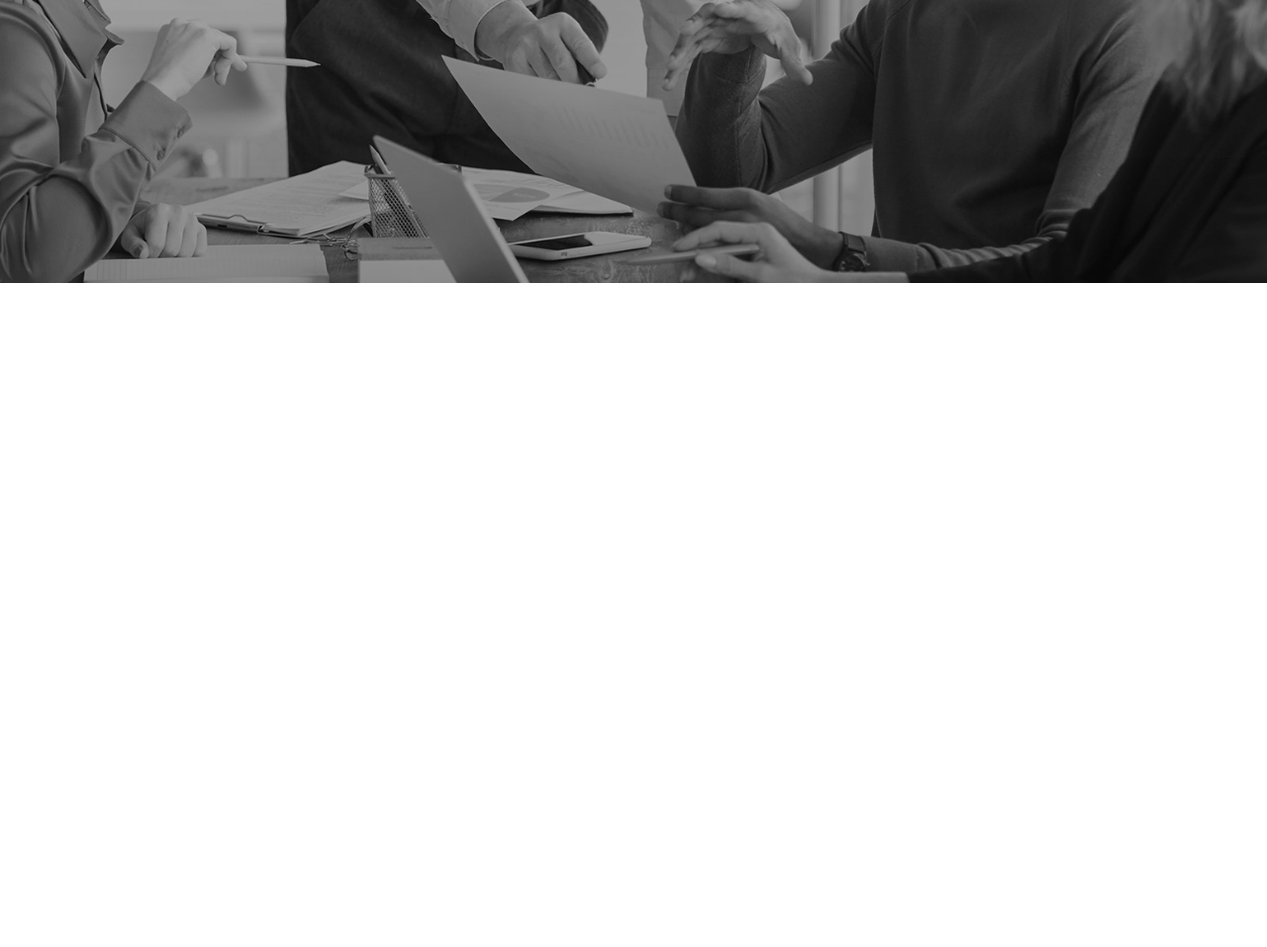
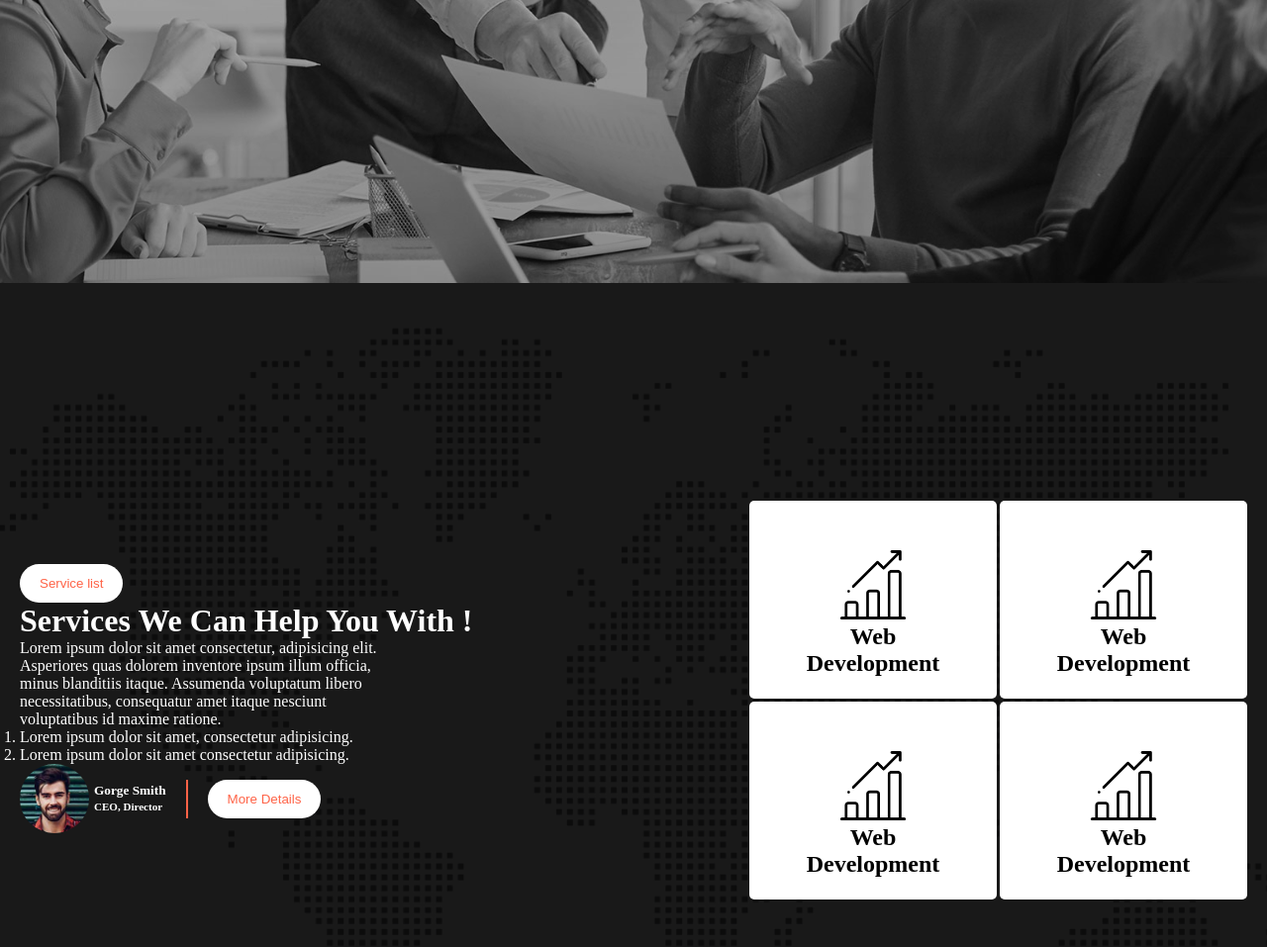
Before and after one commit to riasat01/riasats-digital-agency, a plain HTML site: page index.html in a window 1280 px wide. Shown: the part 603-1560 px from the top of the page at 99% size. Before the commit the page ends 889 px from the top, so only its background shows below. Drawn offline with Linux system fonts and the light colour scheme.

Commit message:
author section done

```diff
--- a/index.html
+++ b/index.html
@@ -34,7 +34,50 @@
         </div>
 
     </header>
-    <main></main>
+    <main>
+        <div class="service-container">
+            <div class="left-service">
+                <button class="btn btn-round">Service list</button>
+                <h1>Services We Can Help You With !</h1>
+                <p class="service-description">Lorem ipsum dolor sit amet consectetur, adipisicing elit. Asperiores quas dolorem inventore ipsum illum officia, minus blanditiis itaque. Assumenda voluptatum libero necessitatibus, consequatur amet itaque nesciunt voluptatibus id maxime ratione.</p>
+                <ol>
+                    <li>Lorem ipsum dolor sit amet, consectetur adipisicing.</li>
+                    <li>Lorem ipsum dolor sit amet consectetur adipisicing.</li>
+                </ol>
+                <div class="author-container">
+                    <div class="profile">
+                        <img class="author-img" src="./asset/image/author.jpg" alt="">
+                        <h5>Gorge Smith <br><small>CEO, Director</small></h5>
+                    </div>
+                    <div class="author-btn">
+                        <button class="btn btn-round">More Details</button>
+                    </div>
+                </div>
+            </div>
+            <div class="right-service">
+                <div class="box-row">
+                    <div class="box">
+                        <img class="icon" src="./asset/icons/bar-chart.png" alt="">
+                        <h2>Web Development</h2>
+                    </div>
+                    <div class="box">
+                        <img class="icon" src="./asset/icons/bar-chart.png" alt="">
+                        <h2>Web Development</h2>
+                    </div>
+                </div>
+                <div class="box-row">
+                    <div class="box">
+                        <img class="icon" src="./asset/icons/bar-chart.png" alt="">
+                        <h2>Web Development</h2>
+                    </div>
+                    <div class="box">
+                        <img class="icon" src="./asset/icons/bar-chart.png" alt="">
+                        <h2>Web Development</h2>
+                    </div>
+                </div>
+            </div>
+        </div>
+    </main>
     <footer></footer>
 </body>
 
--- a/style.css
+++ b/style.css
@@ -49,3 +49,60 @@
     background-color: tomato;
     color: white;
 }
+.service-container{
+    height: 100vh;
+    background-image: url('./asset/image/footer-bg.png'),linear-gradient(rgba(0,0,0,0.9),rgba(0,0,0,0.9));
+    background-blend-mode: overlay;
+    background-position: center;
+    background-repeat: no-repeat;
+    background-size: cover;
+    color: white;
+    display: flex;
+    justify-content: space-around;
+    align-items: center;
+    padding: 20px;
+}
+.icon{
+    width: 70px;
+}
+.box{
+    text-align: center;
+    width: 150px;
+    height: 100px;
+    padding: 50px;
+    background-color: white;
+    color: #000;
+    border-radius: 5px;
+    /* box-shadow: 4px 4px 8px gray; */
+}
+.service-description{
+    max-width: 50%;
+}
+.box-row{
+    display: flex;
+    gap: 3px;
+    margin-top: 3px;
+}
+.author-img{
+    width: 70px;
+    border-radius: 35px;
+}
+.author-container{
+    display: flex;
+    gap: 20px;
+    align-items: center;
+}
+.profile{
+    display: flex;
+    align-items: center;
+    gap: 5px;
+}
+.btn-round{
+    color: tomato;
+    background-color: white;
+    border-radius: 30px;
+}
+.author-btn{
+    border-left: 2px solid tomato;
+    padding-left: 20px;
+}
```
